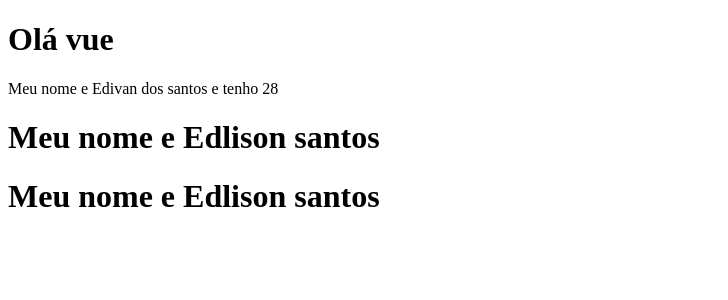
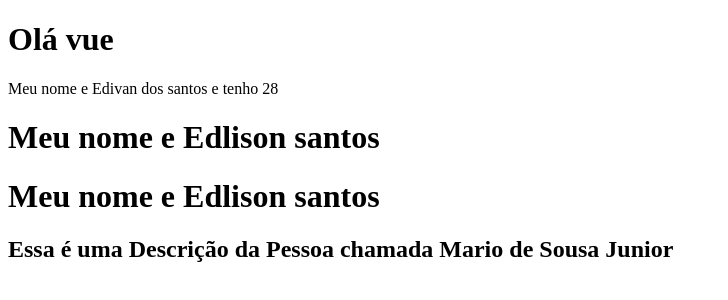
Before and after one commit to Edivansanto5/Basico-de-Vue03, a Vue app: page / in a window 1280 px wide. Shown: the top 300 px of the page, without its empty margins (0-728 px from the left). Built offline with nearby package versions, Linux system fonts and the light colour scheme.

Commit message:
importando o componente de pessoas em APP

```diff
--- a/src/App.vue
+++ b/src/App.vue
@@ -2,17 +2,22 @@
   <div>
     <PrimeiroComponenteVue />
     <Lifecyclehooks/>
+    <Pessoa/>
+
   </div>
 </template>
 
 <script>
 import PrimeiroComponenteVue from './components/PrimeiroComponente.vue';
 import Lifecyclehooks from './components/Lifecyclehooks.vue';
+import Pessoa from './components/Pessoa.vue'
+
 export default {
     name: "App",
     components: {
       PrimeiroComponenteVue,
-      Lifecyclehooks
+      Lifecyclehooks,
+      Pessoa
     }
 }
 </script>
```
